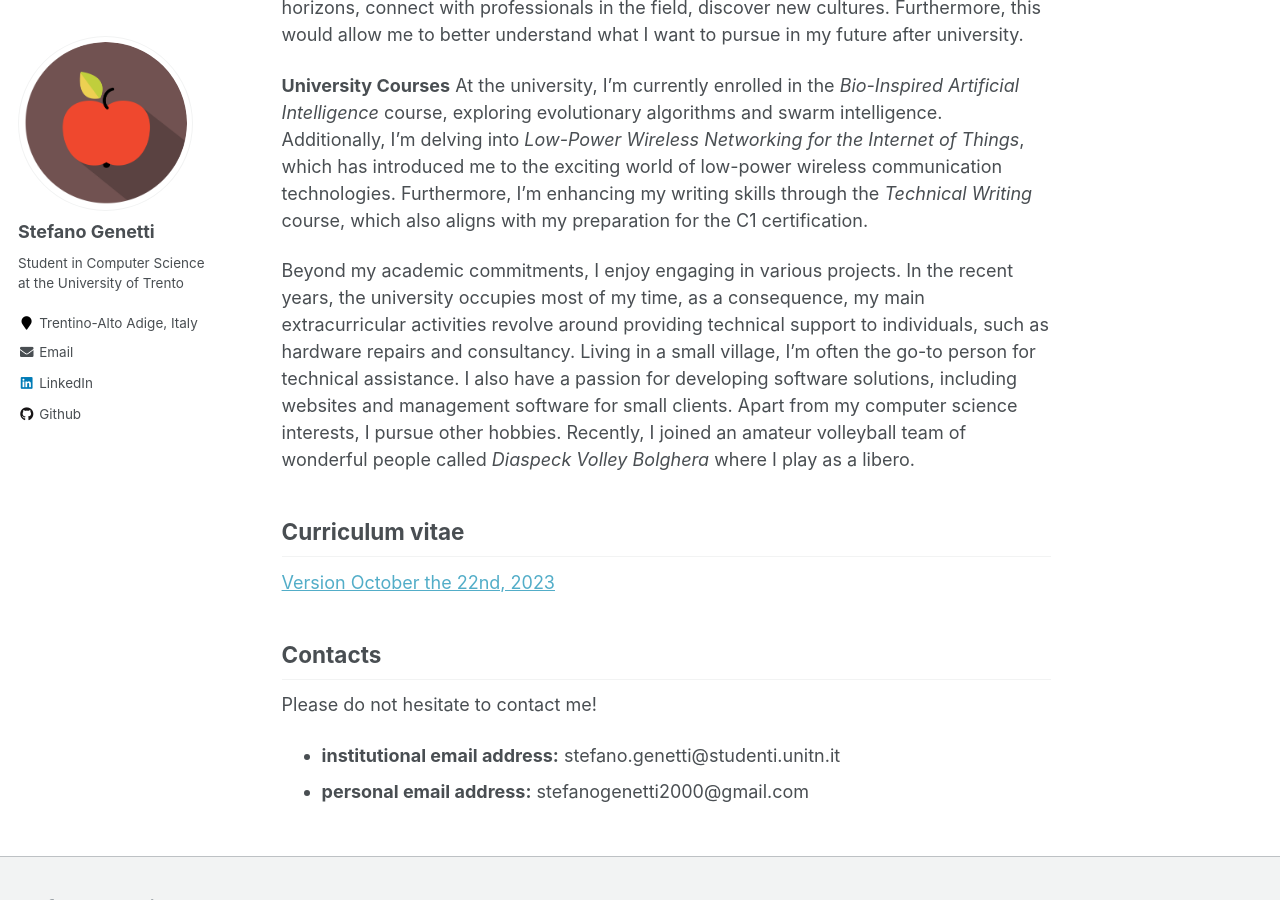
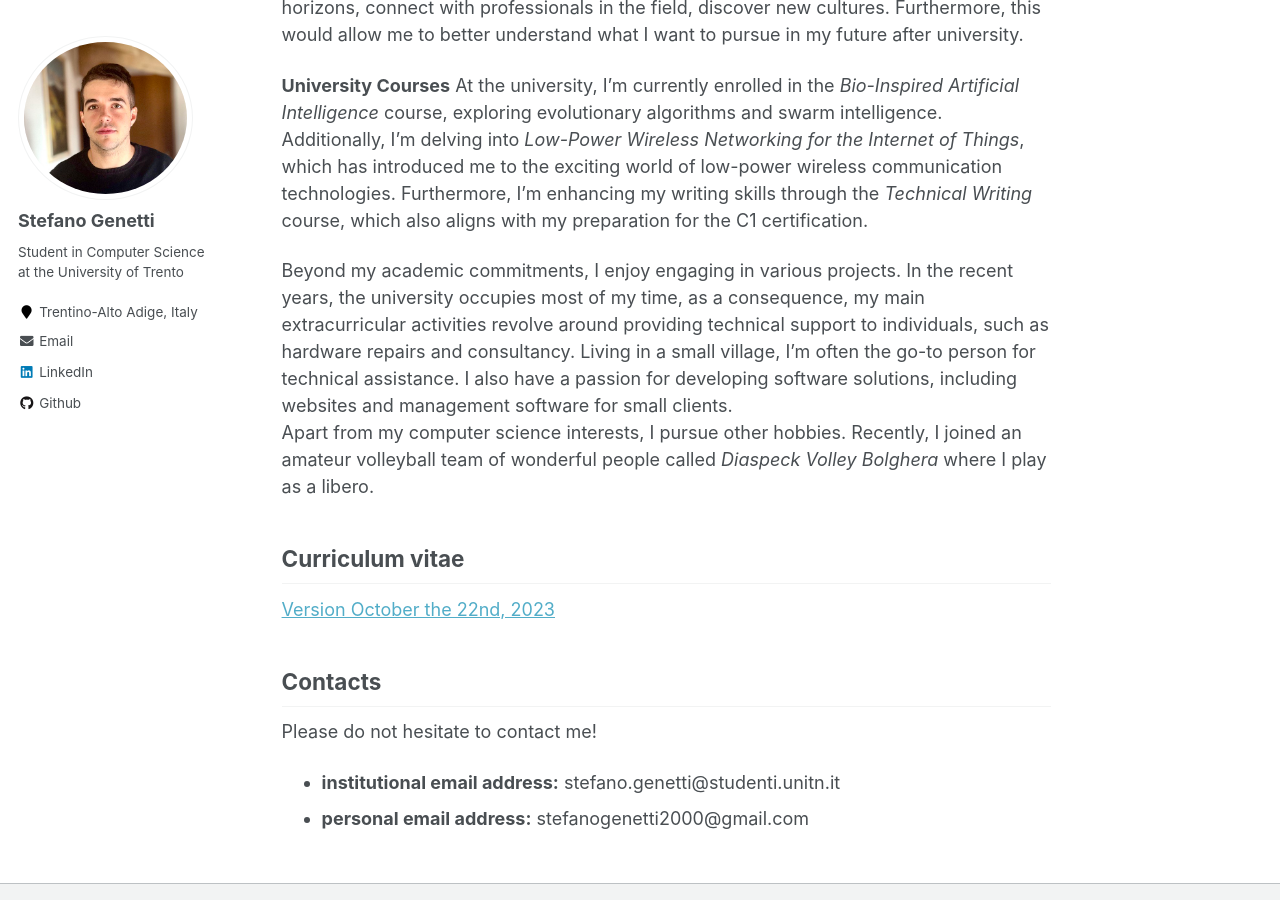
Before and after one commit to StefanoGenettiUniTN/stefanogenettiunitn.github.io, a Jekyll site: the page built from _pages/about.md, in a window 1280 px wide and 900 px high, scrolled down 900 px. Built offline with Jekyll 4.4.1, drawn with Linux system fonts in a browser that asks for light colours.

Commit message:
profile picture

```diff
--- a/_config.yml
+++ b/_config.yml
@@ -81,7 +81,7 @@ analytics:
 # Site Author
 author:
   name             : "Stefano Genetti"
-  avatar           : "apple-icon.png"
+  avatar           : "stefanogenetti_cut.jpg"
   bio              : "Student in Computer Science at the University of Trento"
   location         : "Trentino-Alto Adige, Italy"
   employer         :
--- a/_pages/about.md
+++ b/_pages/about.md
@@ -24,7 +24,7 @@ Presently, I invest most of my time in the following activities:
 
 **University Courses** At the university, I'm currently enrolled in the *Bio-Inspired Artificial Intelligence* course, exploring evolutionary algorithms and swarm intelligence. Additionally, I'm delving into *Low-Power Wireless Networking for the Internet of Things*, which has introduced me to the exciting world of low-power wireless communication technologies. Furthermore, I'm enhancing my writing skills through the *Technical Writing* course, which also aligns with my preparation for the C1 certification.
 
-Beyond my academic commitments, I enjoy engaging in various projects. In the recent years, the university occupies most of my time, as a consequence, my main extracurricular activities revolve around providing technical support to individuals, such as hardware repairs and consultancy. Living in a small village, I'm often the go-to person for technical assistance. I also have a passion for developing software solutions, including websites and management software for small clients.
+Beyond my academic commitments, I enjoy engaging in various projects. In the recent years, the university occupies most of my time, as a consequence, my main extracurricular activities revolve around providing technical support to individuals, such as hardware repairs and consultancy. Living in a small village, I'm often the go-to person for technical assistance. I also have a passion for developing software solutions, including websites and management software for small clients.<br>
 Apart from my computer science interests, I pursue other hobbies. Recently, I joined an amateur volleyball team of wonderful people called *Diaspeck Volley Bolghera* where I play as a libero.
 
 Curriculum vitae
```
Also changed, not shown: images/stefanogenetti_cut.jpg (added).
